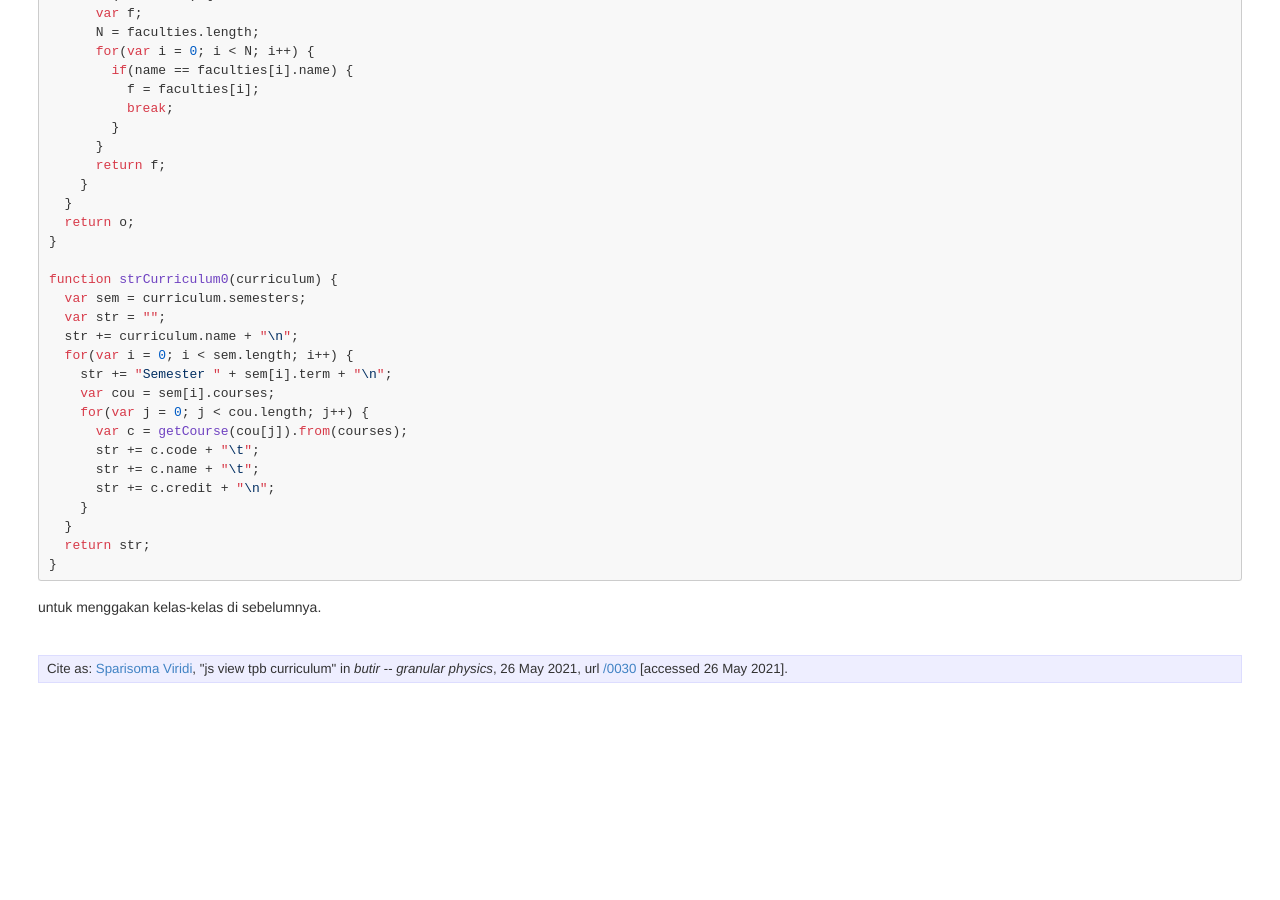
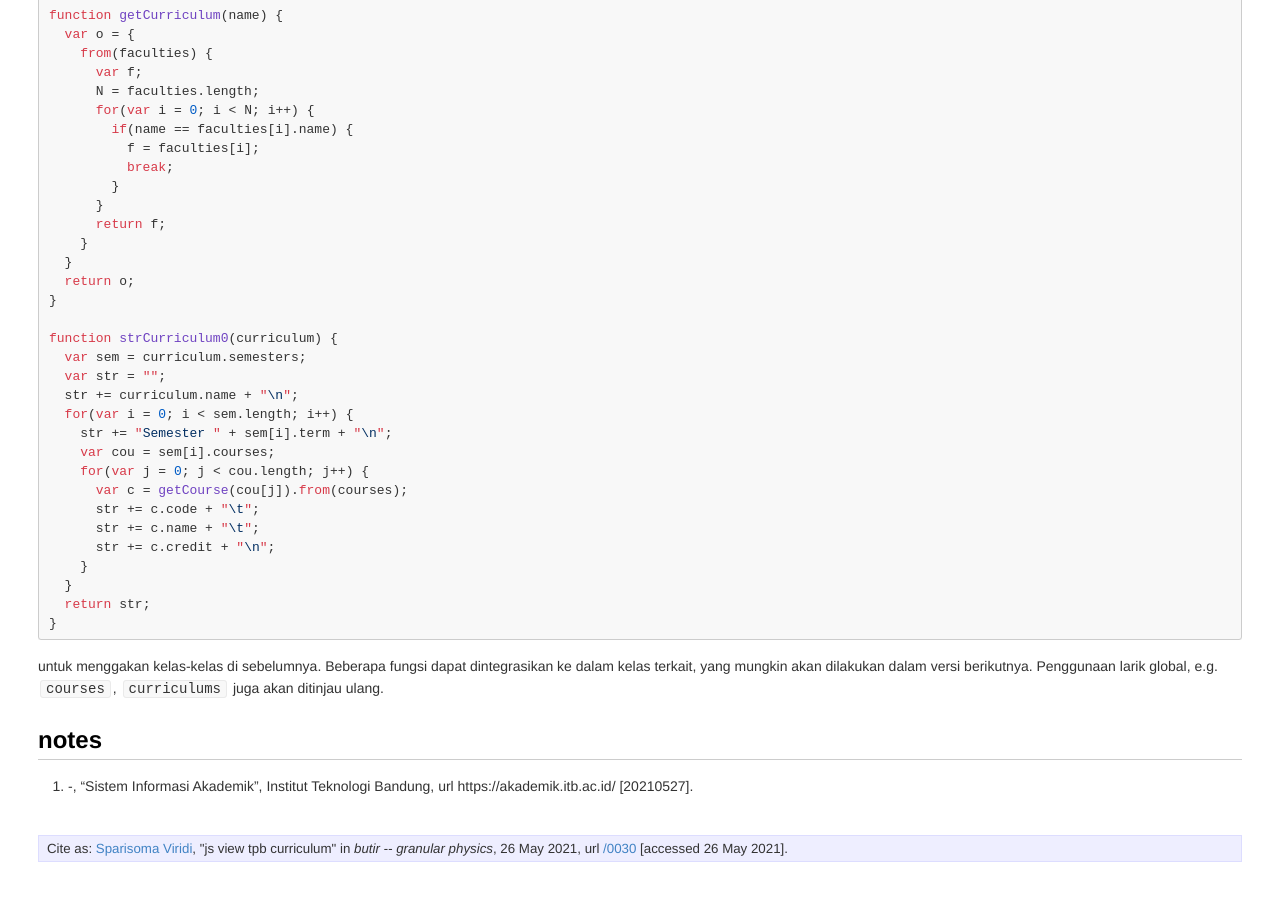
Before and after one commit to dudung/butir, a Jekyll site: the page built from _posts/0/03/2021-05-25-js-view-tpb-curriculum.md, in a window 1280 px wide and 900 px high, scrolled down 2219 px. Built offline with Jekyll 4.4.1, drawn with Linux system fonts in a browser that asks for light colours; before the commit the page ends 2940 px from its top, so only the background shows below that; some of the changed text lies outside the part shown.

Commit message:
fin today

````diff
--- a/_posts/0/03/2021-05-25-js-view-tpb-curriculum.md
+++ b/_posts/0/03/2021-05-25-js-view-tpb-curriculum.md
@@ -166,4 +168,8 @@ function strCurriculum0(curriculum) {
 }
 ```
 
-untuk menggakan kelas-kelas di sebelumnya.
+untuk menggakan kelas-kelas di sebelumnya. Beberapa fungsi dapat dintegrasikan ke dalam kelas terkait, yang mungkin akan dilakukan dalam versi berikutnya. Penggunaan larik global, e.g. `courses`, `curriculums` juga akan ditinjau ulang.
+
+
+## notes
+1. <a name="r01"></a>-, "Sistem Informasi Akademik", Institut Teknologi Bandung, url https://akademik.itb.ac.id/ [20210527].
````
Also changed, not shown: other parts of _posts/0/03/2021-05-25-js-view-tpb-curriculum.md (+3 -1 lines).
